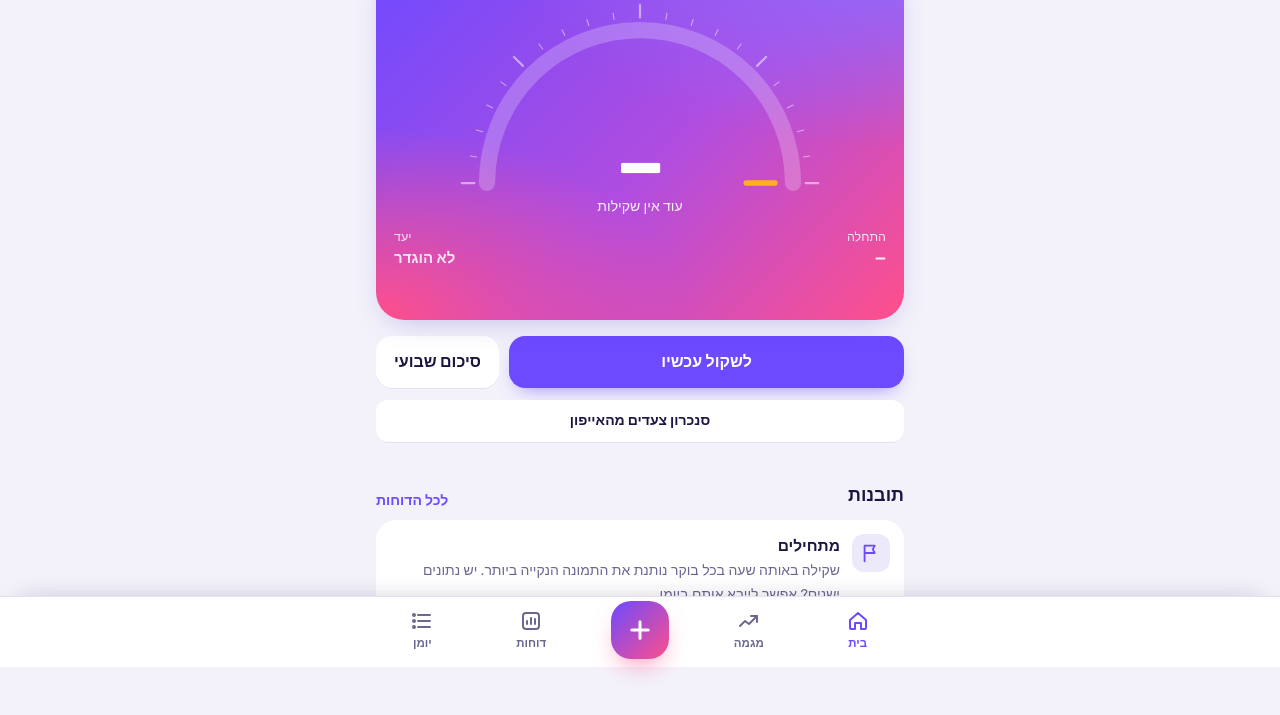
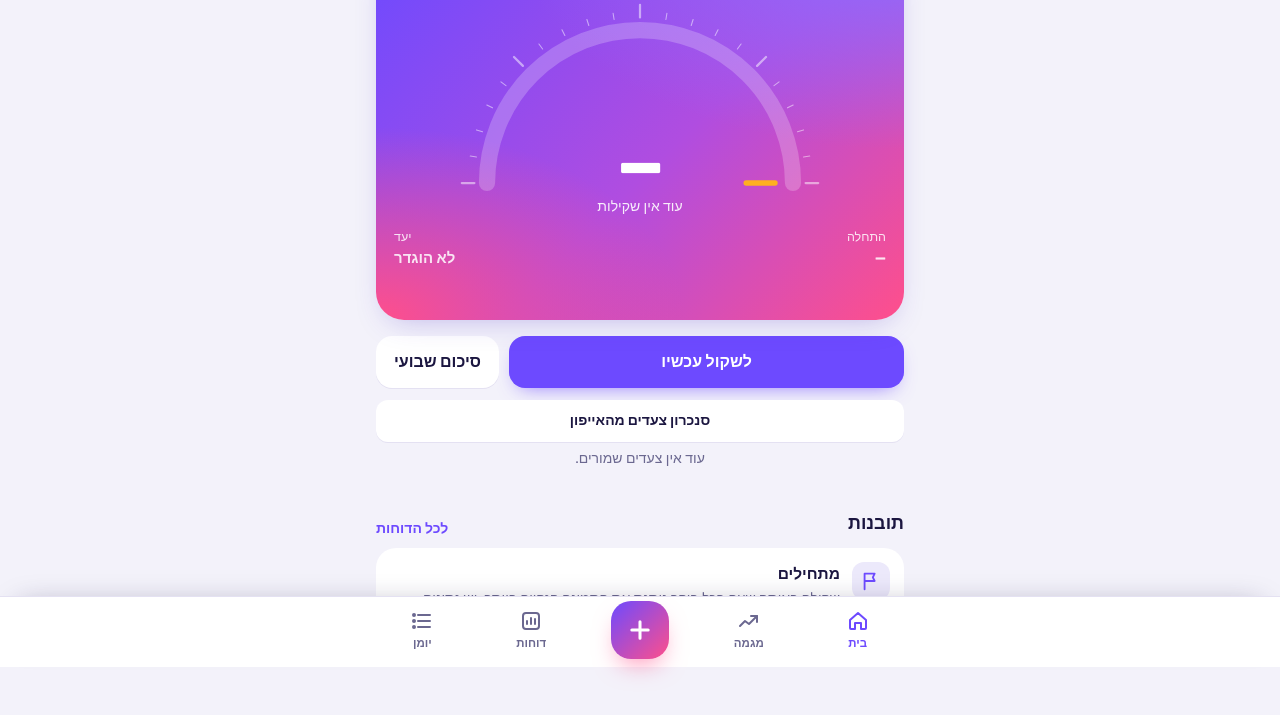
Before and after one commit to maorbell7-code/weigth, a plain HTML site: page index.html in a window 1280 px wide. Shown: the part 133-848 px from the top of the page. Drawn offline with nearby package versions, Linux system fonts and the light colour scheme.

Commit message:
Show latest saved steps on home
Co-Authored-By: Claude Sonnet 5.5 <noreply@anthropic.com>
Claude-Session: https://claude.ai/code/session_012gk1V8G2emQhRRx3Y4Z5aE

```diff
--- a/index.html
+++ b/index.html
@@ -238,7 +238,8 @@ textarea.code{min-block-size:160px;direction:ltr;text-align:start;font-family:ui
       <button class="btn grow" data-open-entry>לשקול עכשיו</button>
       <button class="btn soft" id="openSummary">סיכום שבועי</button>
     </div>
-    <button class="btn soft small" id="syncSteps" style="inline-size:100%;margin-block:-8px 18px">סנכרון צעדים מהאייפון</button>
+    <button class="btn soft small" id="syncSteps" style="inline-size:100%;margin-block:-8px 6px">סנכרון צעדים מהאייפון</button>
+    <p class="vsub" id="stepsLine" style="text-align:center;margin:0 0 18px"></p>
     <div class="tiles" id="tiles"></div>
     <div class="row-between"><h2 style="margin:0 0 10px;font-size:18px">תובנות</h2><a href="#reports" style="color:var(--violet);font-weight:600;font-size:14px;text-decoration:none">לכל הדוחות</a></div>
     <ul class="ins" id="insHome"></ul>
@@ -572,6 +573,9 @@ textarea.code{min-block-size:160px;direction:ltr;text-align:start;font-family:ui
     $("height").value = state.height != null ? state.height : "";
     $("sleepGoal").value = state.sleepGoal != null ? state.sleepGoal : "";
     renderHero(arr);
+    var sl = stepList(), sEl = $("stepsLine");
+    if (sl.length){ var ls = sl[sl.length-1]; sEl.innerHTML = "צעדים " + (iso(ls.d) === iso(new Date()) ? "היום" : "ב־" + dShort.format(ls.d)) + ": " + bdi(n0.format(ls.steps)) + " · " + bdi(String(sl.length)) + " ימים שמורים"; }
+    else sEl.textContent = "עוד אין צעדים שמורים.";
 
     var t = [];
     if (arr.length){
```
